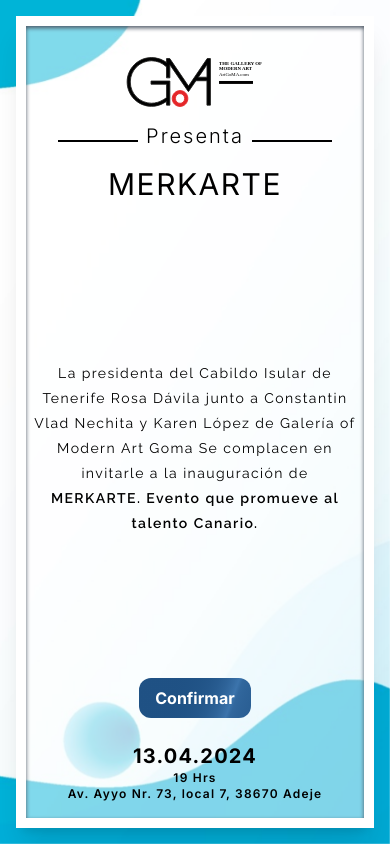
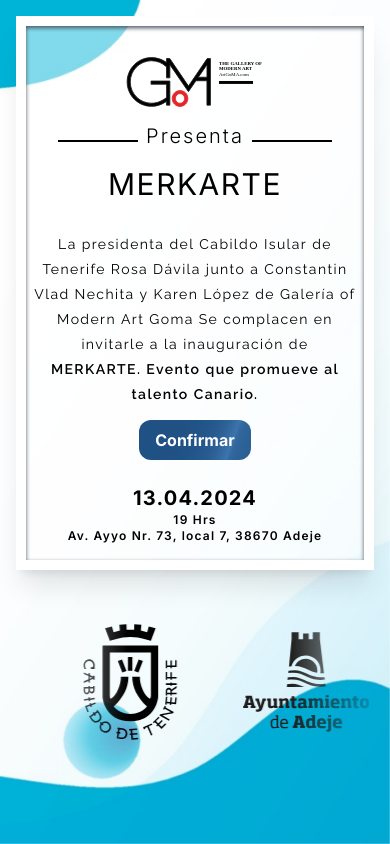
Before and after one commit to Risbel/merkarte, a Next.js app: page / in a window 390 px wide. Built offline with nearby package versions, Linux system fonts and the light colour scheme.

Commit message:
feat: Add infinite carousel

```diff
--- /dev/null
+++ b/src/app/components/carousel/index.tsx
@@ -0,0 +1,50 @@
+import Image from "next/image";
+import React from "react";
+import { useCarouselBrands } from "./useCarouselBrands";
+
+const LogoCarousel = () => {
+  const carouselBrands = useCarouselBrands();
+
+  return (
+    <section
+      id="2"
+      className="bg-secondary w-full inline-flex flex-nowrap overflow-x-hidden pb-8 pt-4 lg:h-64 [mask-image:_linear-gradient(to_right,transparent_0,_black_128px,_black_calc(100%-100px),transparent_100%)]"
+    >
+      <ul className="flex items-center space-x-4 lg:space-x-16 animate-loop-scroll px-0 lg:px-8 [&_li]:mx-4 [&_img]:max-w-none">
+        {carouselBrands.map((item, i) => {
+          return (
+            <li key={i}>
+              <Image
+                className="h-40 w-40 lg:h-60 lg:w-60"
+                src={item.imageUrl}
+                alt={item.alt}
+                width={item.width}
+                height={item.height}
+              />
+            </li>
+          );
+        })}
+      </ul>
+      <ul
+        className="flex items-center space-x-4 lg:space-x-16 animate-loop-scroll px-0 lg:px-8 [&_li]:mx-4 [&_img]:max-w-none"
+        aria-hidden="true"
+      >
+        {carouselBrands.map((item, i) => {
+          return (
+            <li key={i}>
+              <Image
+                className="h-40 w-40 lg:h-60 lg:w-60"
+                src={item.imageUrl}
+                alt={item.alt}
+                width={item.width}
+                height={item.height}
+              />
+            </li>
+          );
+        })}
+      </ul>
+    </section>
+  );
+};
+
+export default LogoCarousel;
--- /dev/null
+++ b/src/app/components/carousel/useCarouselBrands.js
@@ -0,0 +1,34 @@
+export const useCarouselBrands = () => [
+  {
+    imageUrl: "/AyuntamientoDeAdeje.svg",
+    alt: "",
+    width: 250,
+    height: 250,
+    text: "",
+    textSize: "",
+  },
+  {
+    imageUrl: "/CabildoDeTenerife.svg",
+    alt: "",
+    width: 150,
+    height: 150,
+    text: "",
+    textSize: "",
+  },
+  {
+    imageUrl: "/AyuntamientoDeAdeje.svg",
+    alt: "",
+    width: 250,
+    height: 250,
+    text: "",
+    textSize: "",
+  },
+  {
+    imageUrl: "/CabildoDeTenerife.svg",
+    alt: "",
+    width: 150,
+    height: 150,
+    text: "",
+    textSize: "",
+  },
+];
--- a/src/app/layout.tsx
+++ b/src/app/layout.tsx
@@ -22,7 +22,7 @@ export default function RootLayout({
   children: React.ReactNode;
 }>) {
   return (
-    <html lang="en" className={`${raleway.variable}`}>
+    <html lang="es" className={`${raleway.variable}`}>
       <body className={inter.className}>{children}</body>
     </html>
   );
--- a/src/app/page.tsx
+++ b/src/app/page.tsx
@@ -4,21 +4,22 @@ import Image from "next/image";
 import TextHero from "./components/TextHero";
 import ButtonConfirm from "./components/buttons/ButtonConfirm";
 import { motion } from "framer-motion";
+import LogoCarousel from "./components/carousel";
 
 export default function Home() {
   return (
-    <main className="relative h-screen w-screen overflow-hidden overflow-y-scroll">
+    <main className="relative h-screen overflow-hidden overflow-y-scroll">
       <img
-        className="fixed -z-10 object-cover w-full h-full"
+        className="fixed -z-10 object-cover w-screen h-screen"
         src={"/abstrack_backhround_blue__generated.jpg"}
         alt="background merkarte"
         height={1280}
         width={720}
       />
-      <div className="relative z-20 h-screen p-4 md:p-12">
+      <div className="relative z-20 p-4 md:p-12">
         <div className="h-full border-2 mg:border-[8px] border-white shadow-xl">
           <div className="h-full border-[8px] border-white shadow-inner shadow-gray-600 bg-white/50">
-            <div className="flex flex-col justify-between items-center h-full pb-4">
+            <div className="flex gap-4 flex-col justify-between items-center pb-4">
               <motion.div
                 className="flex flex-col justify-between items-center gap-4 w-full"
                 initial={{ opacity: 0, y: -50 }}
@@ -62,6 +63,7 @@ export default function Home() {
           </div>
         </div>
       </div>
+      <LogoCarousel />
     </main>
   );
 }
--- a/tailwind.config.ts
+++ b/tailwind.config.ts
@@ -18,6 +18,7 @@ const config: Config = {
       },
       animation: {
         "background-shine": "background-shine 6s linear infinite",
+        "loop-scroll": "loop-scroll 25s linear infinite",
       },
       keyframes: {
         "background-shine": {
@@ -28,6 +29,10 @@ const config: Config = {
             backgroundPosition: "-200% 0",
           },
         },
+        "loop-scroll": {
+          from: { transform: "translateX(0)" },
+          to: { transform: "translateX(-100%)" },
+        },
       },
     },
   },
```
Also changed, not shown: public/AyuntamientoDeAdeje.svg (added), public/CabildoDeTenerife.svg (added).
